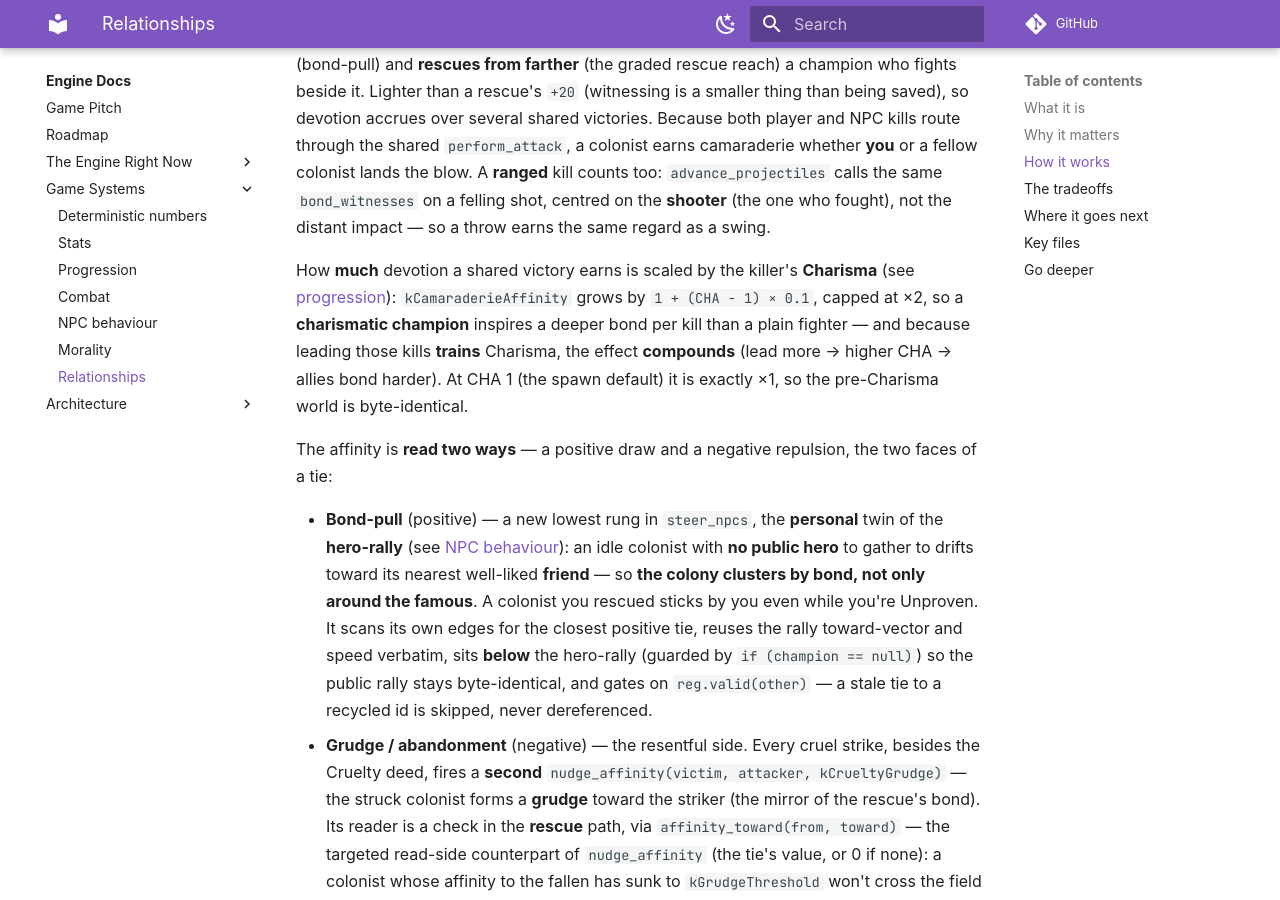
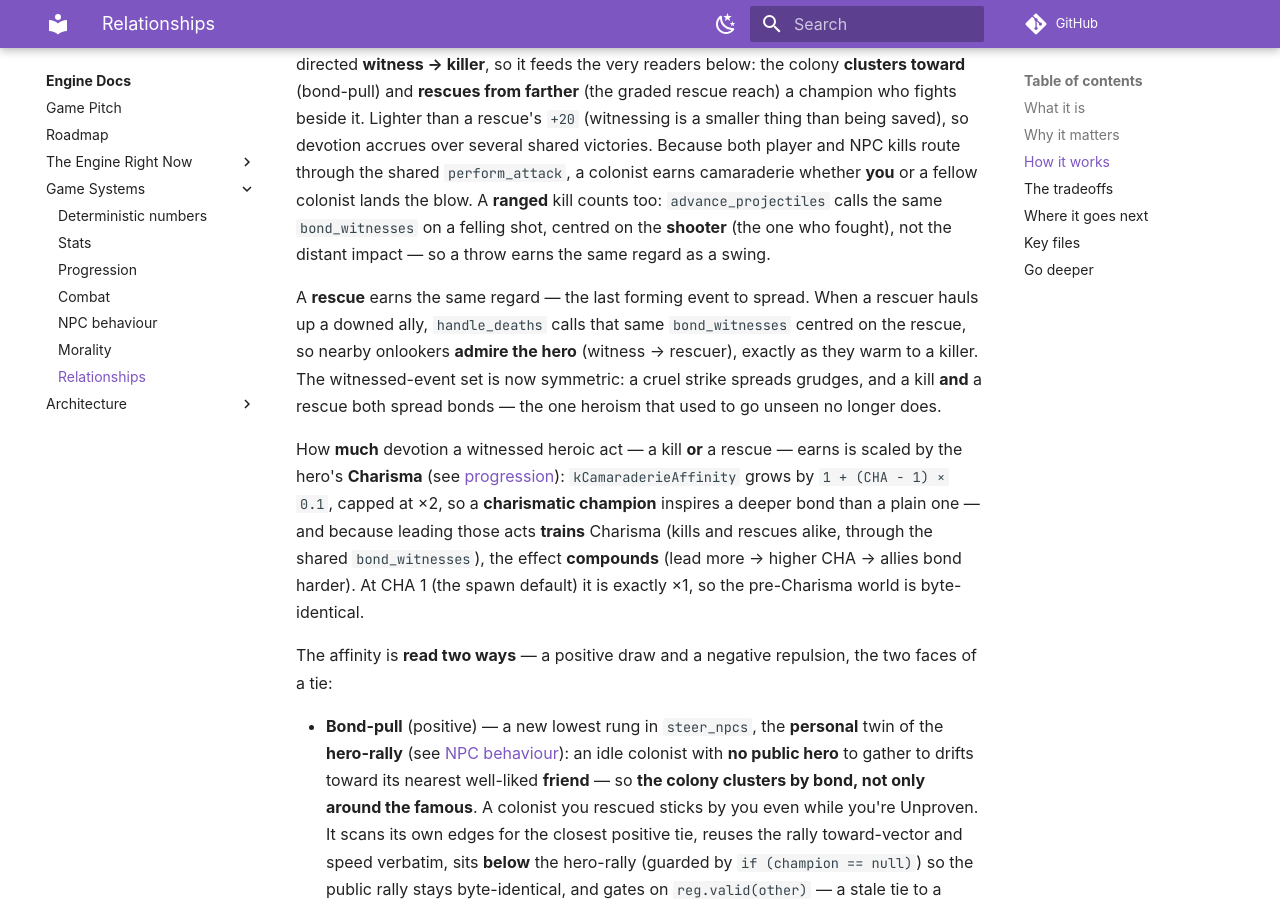
Before and after one commit to IsItJeff/game-engine, an MkDocs documentation site: the page built from docs/engine/relationships.md, in a window 1280 px wide and 900 px high, scrolled down 2038 px. Built offline with MkDocs 1.6.1 and Material for MkDocs 9.7.7, drawn with Linux system fonts in a browser that asks for light colours; some web fonts are replaced; comment, search, counter and statistics services are not loaded; some of the changed text lies outside the part shown.

Commit message:
A witnessed rescue earns the hero admiration from onlookers (#115)
Completes the witnessed-event set. A cruel strike already spreads grudges
and a killing blow bonds nearby allies to the killer (camaraderie), but a
RESCUE -- arguably the most admirable act -- only ever bonded the saved,
never the onlookers. Now handle_deaths, right where the rescue forms the
rescuer->rescued bond, also calls the same bond_witnesses: nearby
colonists who saw the haul-up warm to the rescuer (witness->rescuer).

Reusing bond_witnesses wholesale means a charismatic rescuer inspires MORE
devotion (Charisma scales it) and a witnessed rescue trains the rescuer's
Leadership -> Charisma too -- so "leadership" broadens to public heroism
of ANY kind, saving a life as much as felling a foe (the open question the
Charisma review raised).

Bit-identical: bond_witnesses is a no-op with no onlookers nearby, and
every existing rescue test is just rescuer + downed, so nothing shifts.
Self-limited: only players go Downed, affinity clamps at +100 -- no
farming loop. Suite 2137/211 -> 2140/212 (one new test: a near onlooker
bonds to the rescuer, a far one sees nothing).

Co-authored-by: Claude Opus 4.8 (1M context) <noreply@anthropic.com>

```diff
--- a/docs/engine/relationships.md
+++ b/docs/engine/relationships.md
@@ -14,9 +14,10 @@ affinity-moving events:
 - **`Relationships`** — a lazy, sparse, append-ordered `std::vector<Relation>` on the
   subject: how *this* character regards others.
 - **`nudge_affinity(from, toward, delta)`** — the single write-point every affinity-moving
-  event funnels through (the [`record_deed`](morality.md#how-it-works) twin). Three fire it today:
-  a **rescue** forms a bond, a **cruel strike** forms a grudge, and **felling a foe near allies**
-  forges *camaraderie* (nearby colonists warm to the killer).
+  event funnels through (the [`record_deed`](morality.md#how-it-works) twin). Four fire it today:
+  a **rescue** forms a bond with the saved *and* (if witnessed) earns the rescuer **admiration** from
+  onlookers, a **cruel strike** forms a grudge, and **felling a foe near allies** forges *camaraderie*
+  (nearby colonists warm to the hero).
 
 ## Why it matters
 
@@ -79,11 +80,18 @@ blow. A **ranged** kill counts too: `advance_projectiles` calls the same `bond_w
 felling shot, centred on the **shooter** (the one who fought), not the distant impact — so a
 throw earns the same regard as a swing.
 
-How *much* devotion a shared victory earns is scaled by the killer's **Charisma** (see
-[progression](progression.md)): `kCamaraderieAffinity` grows by `1 + (CHA − 1) × 0.1`, capped at ×2,
-so a **charismatic champion** inspires a deeper bond per kill than a plain fighter — and because
-leading those kills *trains* Charisma, the effect **compounds** (lead more → higher CHA → allies bond
-harder). At CHA 1 (the spawn default) it is exactly ×1, so the pre-Charisma world is byte-identical.
+A **rescue** earns the same regard — the last forming event to spread. When a rescuer hauls up a
+downed ally, `handle_deaths` calls that same `bond_witnesses` centred on the rescue, so nearby
+onlookers **admire the hero** (witness → rescuer), exactly as they warm to a killer. The
+witnessed-event set is now symmetric: a cruel strike spreads grudges, and a kill *and* a rescue both
+spread bonds — the one heroism that used to go unseen no longer does.
+
+How *much* devotion a witnessed heroic act — a kill *or* a rescue — earns is scaled by the hero's
+**Charisma** (see [progression](progression.md)): `kCamaraderieAffinity` grows by `1 + (CHA − 1) × 0.1`,
+capped at ×2, so a **charismatic champion** inspires a deeper bond than a plain one — and because
+leading those acts *trains* Charisma (kills and rescues alike, through the shared `bond_witnesses`),
+the effect **compounds** (lead more → higher CHA → allies bond harder). At CHA 1 (the spawn default)
+it is exactly ×1, so the pre-Charisma world is byte-identical.
 
 The affinity is **read two ways** — a positive draw and a negative repulsion, the two faces of a
 tie:
@@ -158,9 +166,10 @@ trait-scaled-radius shape every other axis uses — so a loyal colonist crosses
 near a bonded ally while a fickle one follows only a friend underfoot. **All six personality
 axes are now wired.**
 
-Beyond that, the write-point is the whole point: three events already prove it out (a rescue bonds,
-a cruel strike grudges, a shared kill forges camaraderie), so each further event — a **shared meal**,
-a **broken promise** — is just one more `nudge_affinity` call, and `trust`
+Beyond that, the write-point is the whole point: four events already prove it out (a rescue bonds the
+saved *and* wins the rescuer admiration, a cruel strike grudges, a shared kill forges camaraderie), so
+each further event — a **shared meal**, a **broken promise** — is just one more `nudge_affinity` call,
+and `trust`
 appends as a second `Relation` field the day its own event lands. The derived `bond_tier` above
 already names the ladder those events climb, and **`decay_bonds`** already lets cold ties fade toward
 neutral (a grudge cools too) — the affinity twin of the standing leak, every kBondDecayPeriod ticks
```
Also changed, not shown: other parts of docs/engine/relationships.md (+2 -2 lines), docs/engine/progression.md (+9 -8 lines), 3 other files.
